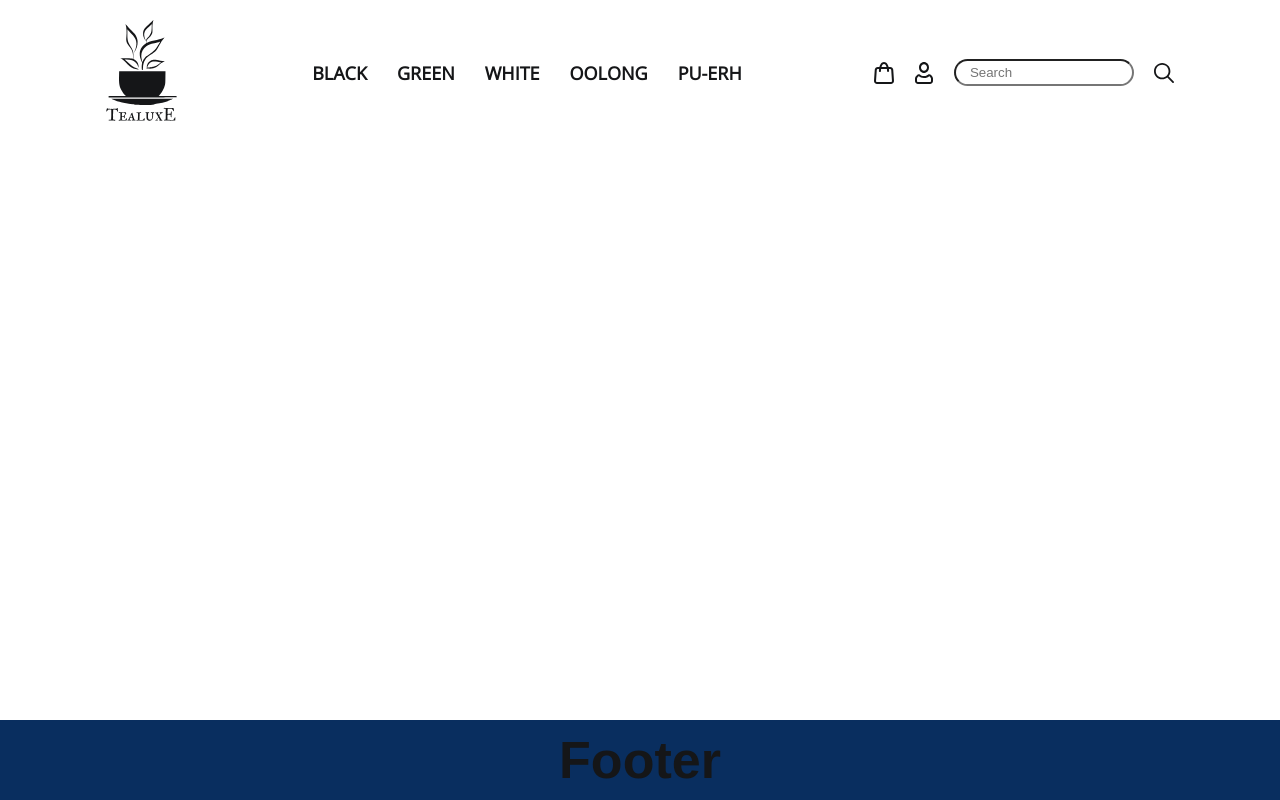
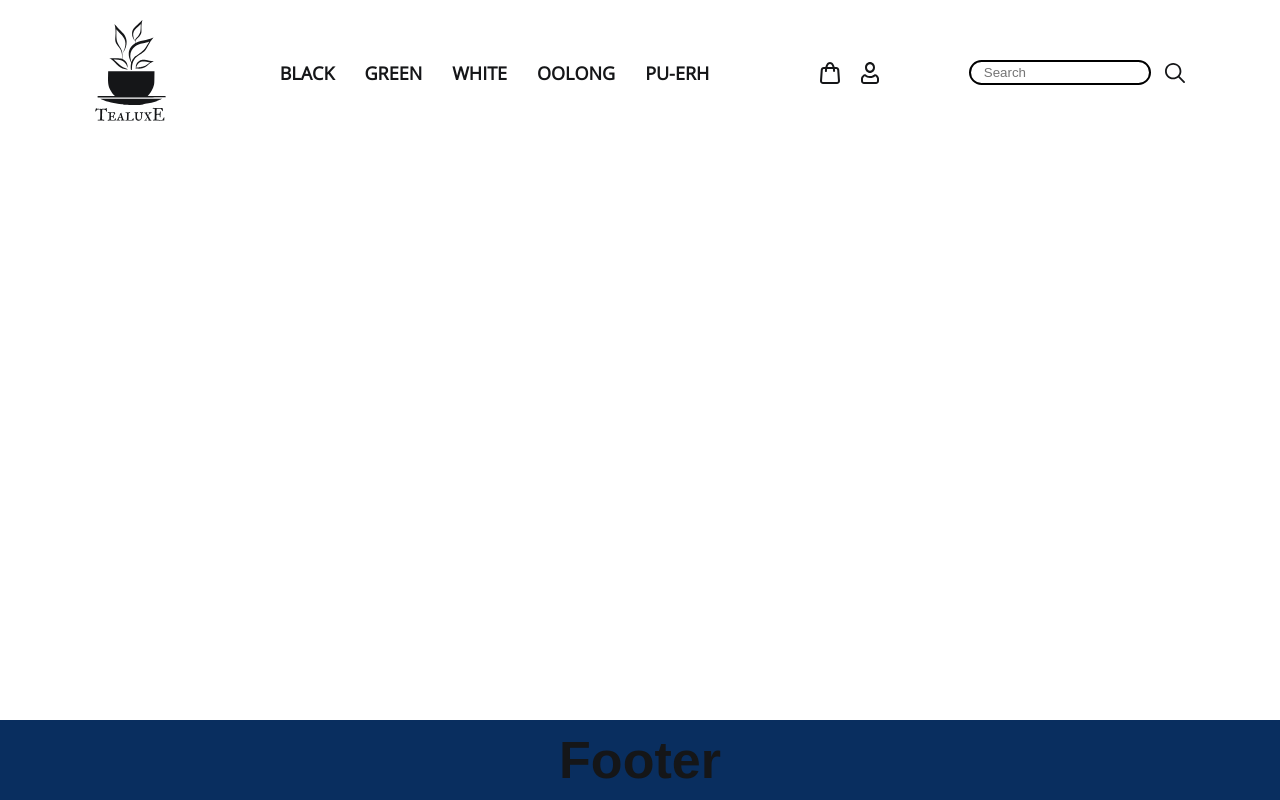
Before and after one commit to dkazarov/tea-wp, a website built with Vite: page index.html in a window 1280 px wide. Both pictures are taken after a click on the button 1163 px from the left and 72 px from the top of the page. Built offline with nearby package versions, Linux system fonts and the light colour scheme; files whose address does not match are found by name.

Commit message:
header: add js script to toggle search

```diff
--- a/index.html
+++ b/index.html
@@ -49,10 +49,10 @@
             </div>
             <search class="action__right">
               <form action="">
-                <input type="search" placeholder="Search">
+                <input id="search-input" type="search" placeholder="Search">
               </form>
             </search>
-            <button class="btn--reset" type="submit">
+            <button id="search-btn" class="btn--reset" type="submit">
               <img src="./src/assets/images/search.svg" alt="search" title="search" width="20" height="22">
           </div>
           <!-- burger -->
--- a/src/js/main.js
+++ b/src/js/main.js
@@ -1,4 +1,12 @@
 import { burgerOpen, burgerClose } from './js-components/burger';
+
+const inputSearch = document.querySelector('#search-input');
+
+const search = document.querySelector('#search-btn').addEventListener('click', () => {
+	inputSearch.classList.toggle('max-w-180');
+});
+
+search();
 
 burgerOpen();
 burgerClose();
--- a/src/scss/_presets.scss
+++ b/src/scss/_presets.scss
@@ -21,6 +21,14 @@ body.no-scroll {
 	border: none;
 }
 
+.max-w-180 {
+	max-width: 180px !important;
+	outline: auto !important;
+	border-radius: 15px;
+	margin-right: 15px;
+	transition: max-width 0.3s ease-in-out;
+}
+
 h1 {
 	font-size: 52px;
 }
--- a/src/scss/block/_header.scss
+++ b/src/scss/block/_header.scss
@@ -42,20 +42,28 @@ header nav a {
 	align-items: center;
 	height: 50px;
 }
+
 .action__left {
 	display: flex;
 	align-items: center;
 }
+
 .action__left a {
 	margin-right: 20px;
+
+	&:last-child {
+		margin-right: 90px;
+	}
 }
+
 .action__right input {
 	display: flex;
 	align-items: center;
-	margin-right: 20px;
-	border-radius: 15px;
 	padding: 4px;
-	width: 180px;
+	max-width: 0;
+	outline: none;
+	border: none;
+	transition: max-width 0.3s ease-in-out;
 
 	&::placeholder {
 		padding-left: 10px;
@@ -65,6 +73,7 @@ header nav a {
 		padding-left: 12px;
 	}
 }
+
 .action button {
 	cursor: pointer;
 }
```
